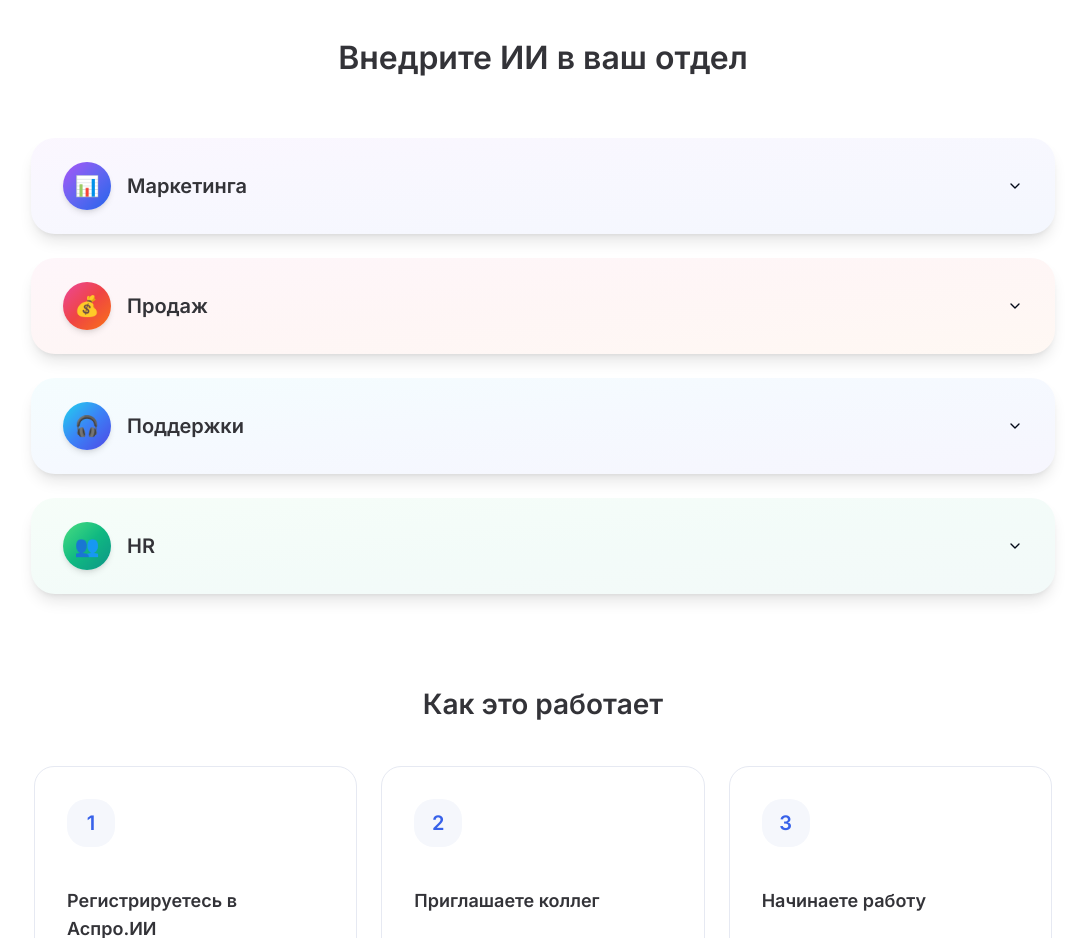
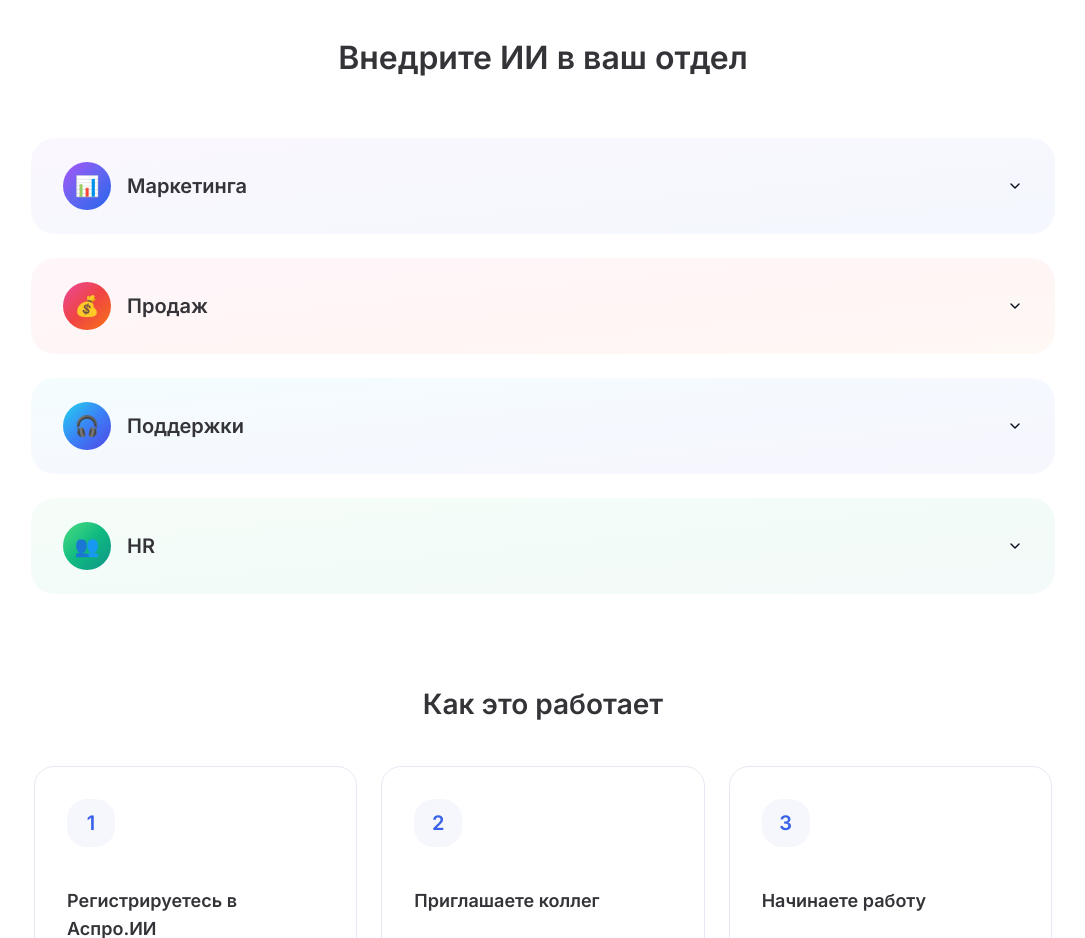
Before and after one commit to igor786/igma-pixel-magic-2, a React (Vite) app: page / in a window 1280 px wide. Shown: the part 2400-3338 px from the top of the page, without its empty margins (97-1182 px from the left). Built offline with nearby package versions, Linux system fonts and the light colour scheme.

Commit message:
Убрать тени у блока отделов
Убрал тени у элементов блока "Внедрите ИИ в ваш отдел" в компоненте Opportunities.

```diff
--- a/src/components/Opportunities.tsx
+++ b/src/components/Opportunities.tsx
@@ -69,13 +69,13 @@ export const Opportunities: React.FC<OpportunitiesProps> = ({ id }) => {
             <AccordionItem
               key={index}
               value={`item-${index}`}
-              className="group relative overflow-hidden rounded-[24px] border-0 bg-white shadow-lg hover:shadow-xl transition-all duration-300 animate-scale-in"
+              className="group relative overflow-hidden rounded-[24px] border-0 bg-white transition-all duration-300 animate-scale-in"
               style={{ animationDelay: `${index * 100}ms` }}
             >
               <div className={`absolute inset-0 opacity-5 ${department.gradient}`}></div>
               <AccordionTrigger className="relative px-8 py-6 text-left hover:no-underline group-hover:bg-gray-50/50 transition-colors duration-200">
                 <div className="flex items-center gap-4 w-full">
-                  <div className={`flex items-center justify-center w-12 h-12 rounded-full ${department.gradient} text-white text-xl shadow-md`}>
+                  <div className={`flex items-center justify-center w-12 h-12 rounded-full ${department.gradient} text-white text-xl`}>
                     {department.icon}
                   </div>
                   <div className="flex-1">
@@ -94,7 +94,7 @@ export const Opportunities: React.FC<OpportunitiesProps> = ({ id }) => {
                         className="flex items-start gap-4 animate-fade-in"
                         style={{ animationDelay: `${benefitIndex * 50}ms` }}
                       >
-                        <div className={`w-3 h-3 rounded-full ${department.gradient} mt-1.5 flex-shrink-0 shadow-sm`}></div>
+                        <div className={`w-3 h-3 rounded-full ${department.gradient} mt-1.5 flex-shrink-0`}></div>
                         <span className="text-[#555558] text-base leading-relaxed font-medium">
                           {benefit}
                         </span>
```
